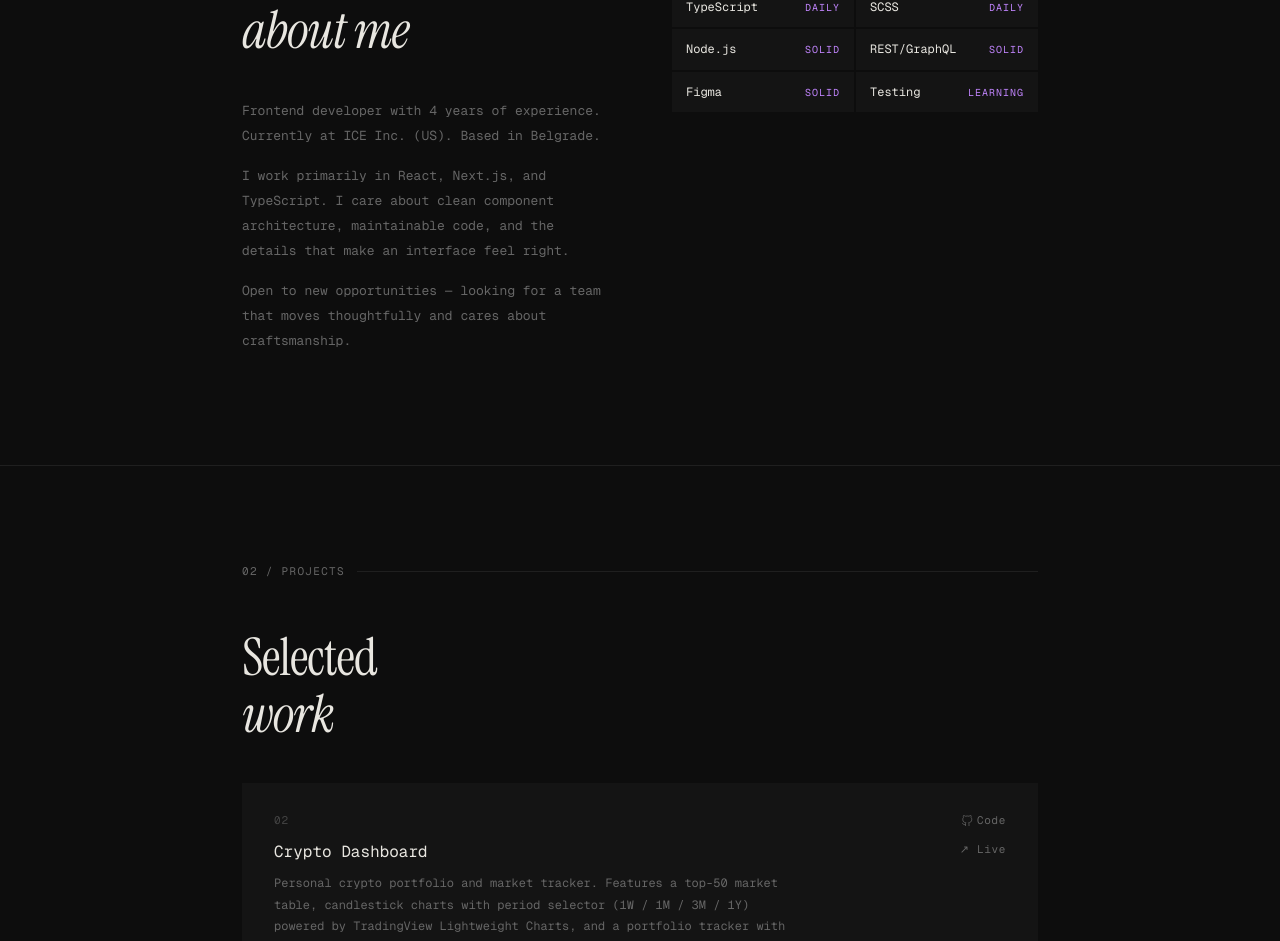
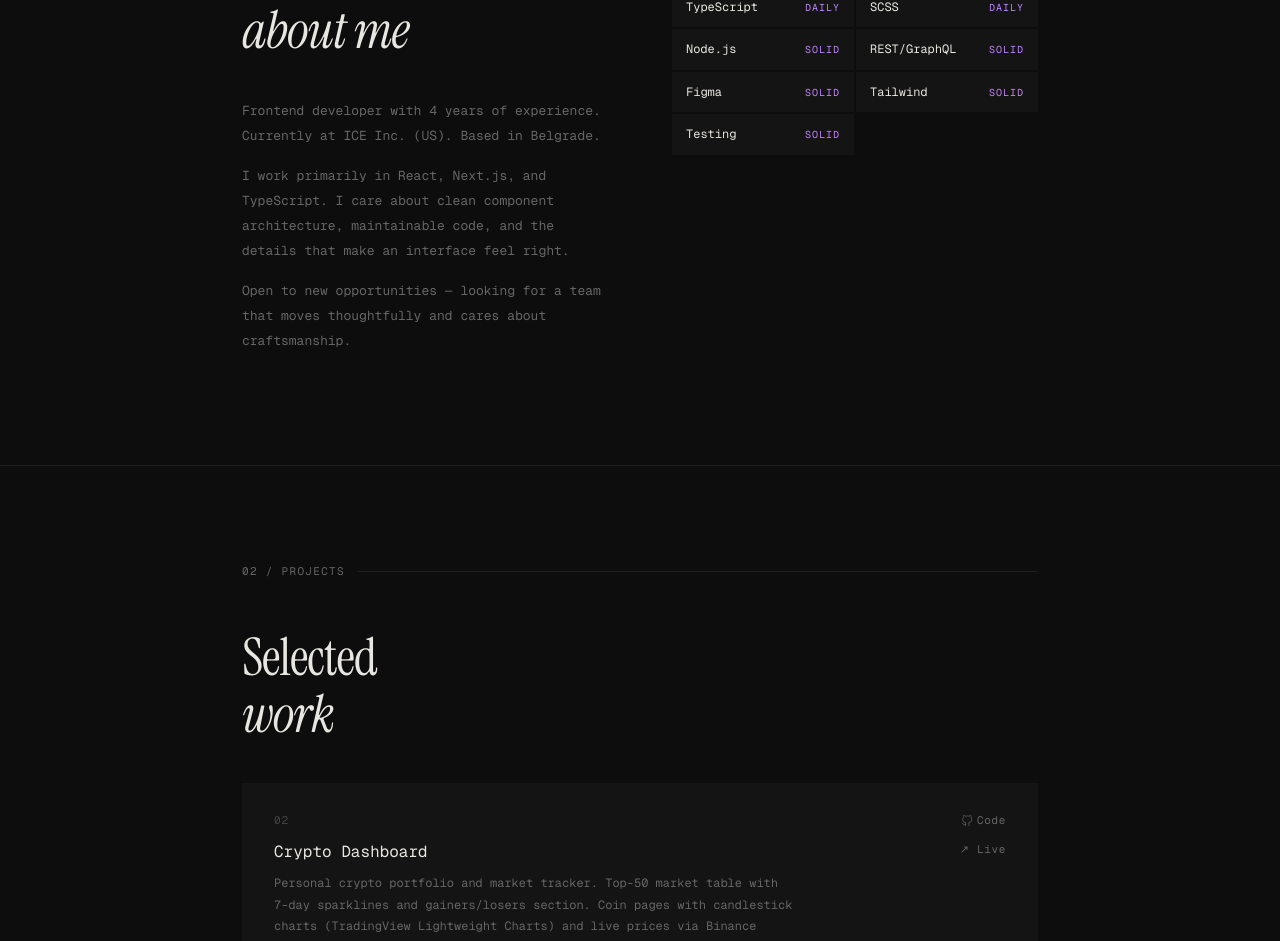
Before and after one commit to pakhmutov/my-portfolio, a Next.js app: page / in a window 1280 px wide. Shown: the part 1019-1960 px from the top of the page. Built offline with nearby package versions, Linux system fonts and the light colour scheme.

Commit message:
chore: update stack, skills, and crypto-dashboard description

```diff
--- a/src/data/portfolio.ts
+++ b/src/data/portfolio.ts
@@ -12,7 +12,7 @@ export const DATA: SiteData = {
         'Open to new opportunities — looking for a team that moves thoughtfully and cares about craftsmanship.',
     ],
 
-    stack: ['React', 'Next.js', 'TypeScript', 'SCSS', 'Node.js', 'Figma'],
+    stack: ['React', 'Next.js', 'TypeScript', 'SCSS', 'Tailwind', 'Node.js', 'Figma'],
     stackHighlight: ['React', 'Next.js', 'TypeScript'],
 
     skills: [
@@ -23,15 +23,16 @@ export const DATA: SiteData = {
         { name: 'Node.js', level: 'SOLID' },
         { name: 'REST/GraphQL', level: 'SOLID' },
         { name: 'Figma', level: 'SOLID' },
-        { name: 'Testing', level: 'LEARNING' },
+        { name: 'Tailwind', level: 'SOLID' },
+        { name: 'Testing', level: 'SOLID' },
     ],
 
     projects: [
         {
             num: '02',
             title: 'Crypto Dashboard',
-            description: 'Personal crypto portfolio and market tracker. Features a top-50 market table, candlestick charts with period selector (1W / 1M / 3M / 1Y) powered by TradingView Lightweight Charts, and a portfolio tracker with localStorage persistence.',
-            tags: ['Next.js', 'TypeScript', 'Tailwind', 'Zustand', 'CoinGecko API', 'Vercel'],
+            description: 'Personal crypto portfolio and market tracker. Top-50 market table with 7-day sparklines and gainers/losers section. Coin pages with candlestick charts (TradingView Lightweight Charts) and live prices via Binance WebSocket. Portfolio tracker with Zustand and localStorage persistence.',
+            tags: ['Next.js', 'TypeScript', 'Tailwind', 'Zustand', 'WebSocket', 'CoinGecko API', 'Vercel'],
             highlight: ['Next.js', 'TypeScript', 'Zustand'],
             github: 'https://github.com/pakhmutov/crypto-dashboard',
             live: 'https://crypto-dashboard-vp.vercel.app/',
```
